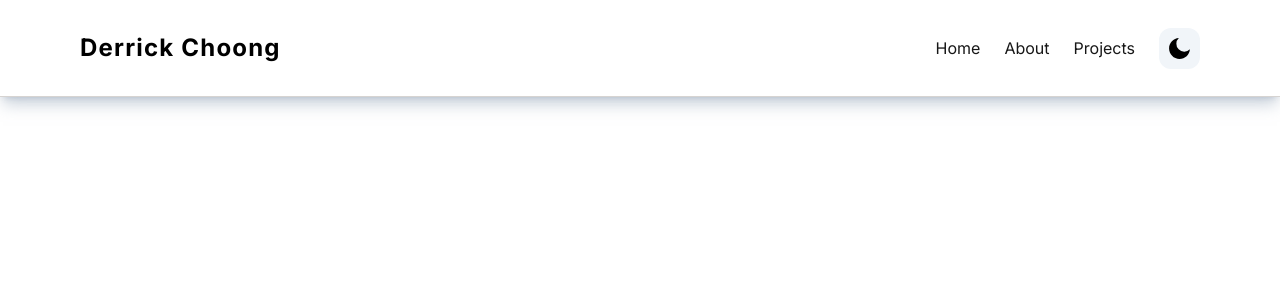
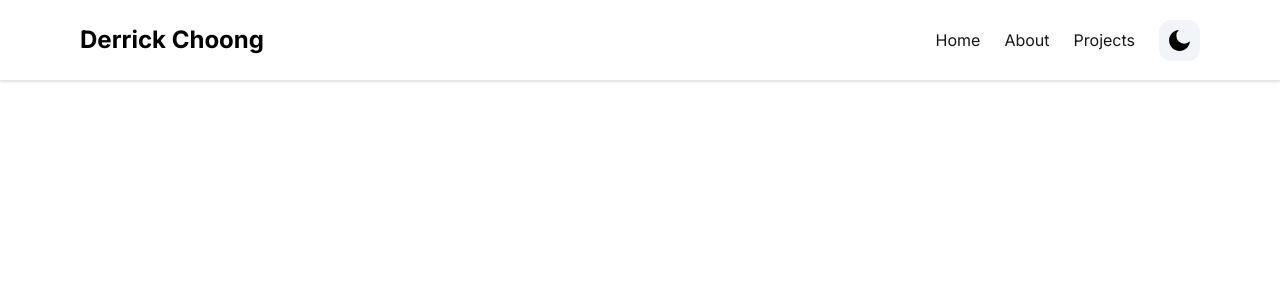
Before and after one commit to DerrickCGT/MyPortfolio, a Next.js app: page / in a window 1280 px wide. Shown: the top 300 px of the page. Built offline with nearby package versions, Linux system fonts and the light colour scheme.

Commit message:
update css

```diff
--- a/app/components/Navbar.tsx
+++ b/app/components/Navbar.tsx
@@ -43,16 +43,15 @@ const Navbar = () => {
         z-50
         border-b
         sm:px-20
-        shadow-lg
-        shadow-slate-400/50
-        ${currentTheme === "dark" ? 'border-stone-600' : 'border-stone-300'}
-        ${currentTheme === "dark" ? "bg-black" : "bg-white"})
+        shadow
+        ${currentTheme === "dark" ? 'border-stone-600' : 'border-stone-200'}
+        ${currentTheme === "dark" ? "bg-stone-800" : "bg-white"})
       `}>
       <div className='md:flex md:items-center justify-between'>
         <div>
-          <div className='flex items-center justify-between py-3'>
+          <div className='flex items-center justify-between py-1'>
             <div className='md:py-5 md:block'>
-              <h2 className='text-2xl font-bold tracking-wider'>
+              <h2 className='text-2xl font-bold'>
                 Derrick Choong
               </h2>
             </div>
```
